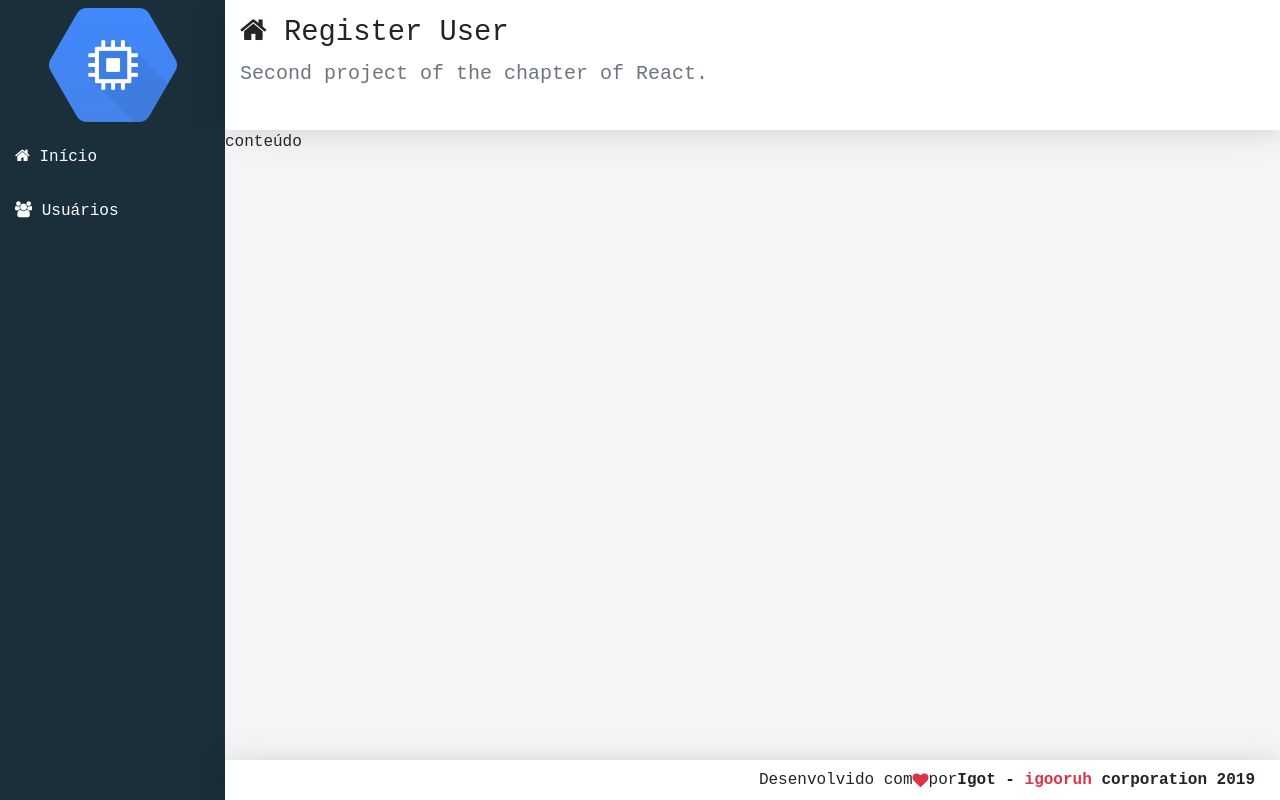
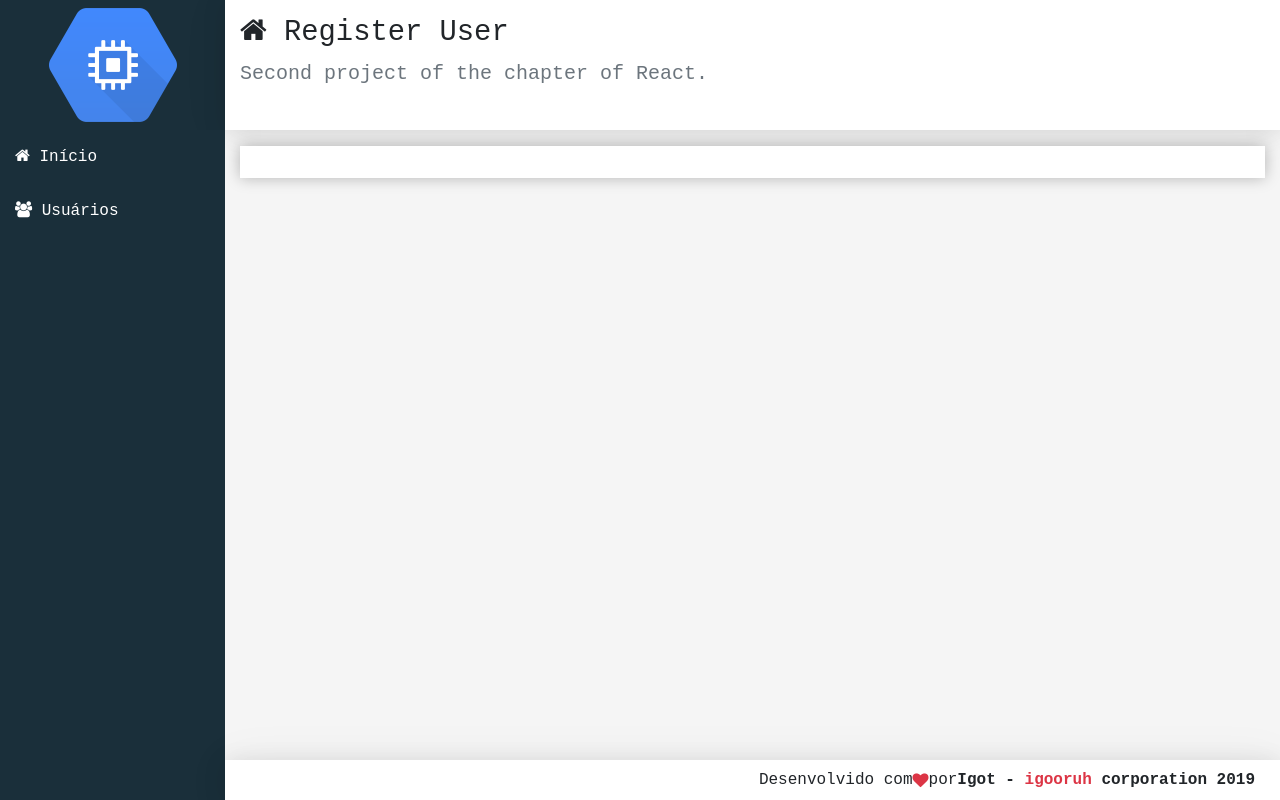
Before and after one commit to igooruh/crud, a React (Create React App) app in the folder frontend/: page / in a window 1280 px wide. Built offline with nearby package versions, Linux system fonts and the light colour scheme.

Commit message:
Add prop children

```diff
--- a/frontend/src/components/main/main.jsx
+++ b/frontend/src/components/main/main.jsx
@@ -6,7 +6,9 @@
 
     <React.Fragment>
         <Header {...props} />
-        <main className='content'>
-            conteúdo
+        <main className='content container-fluid'>
+            <div className="p-3 mt-3">
+                {props.children}
+            </div>
         </main>
     </React.Fragment>
```
